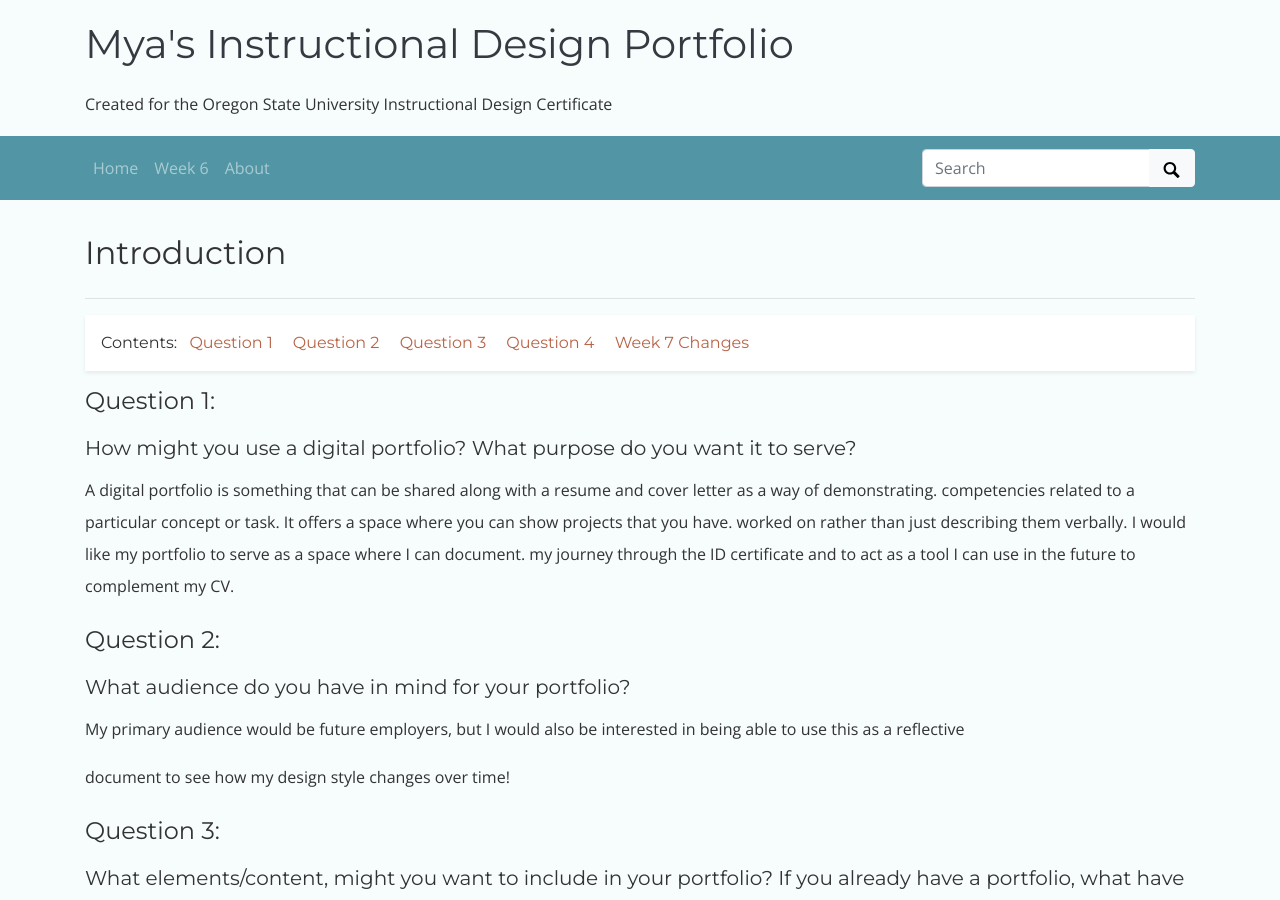
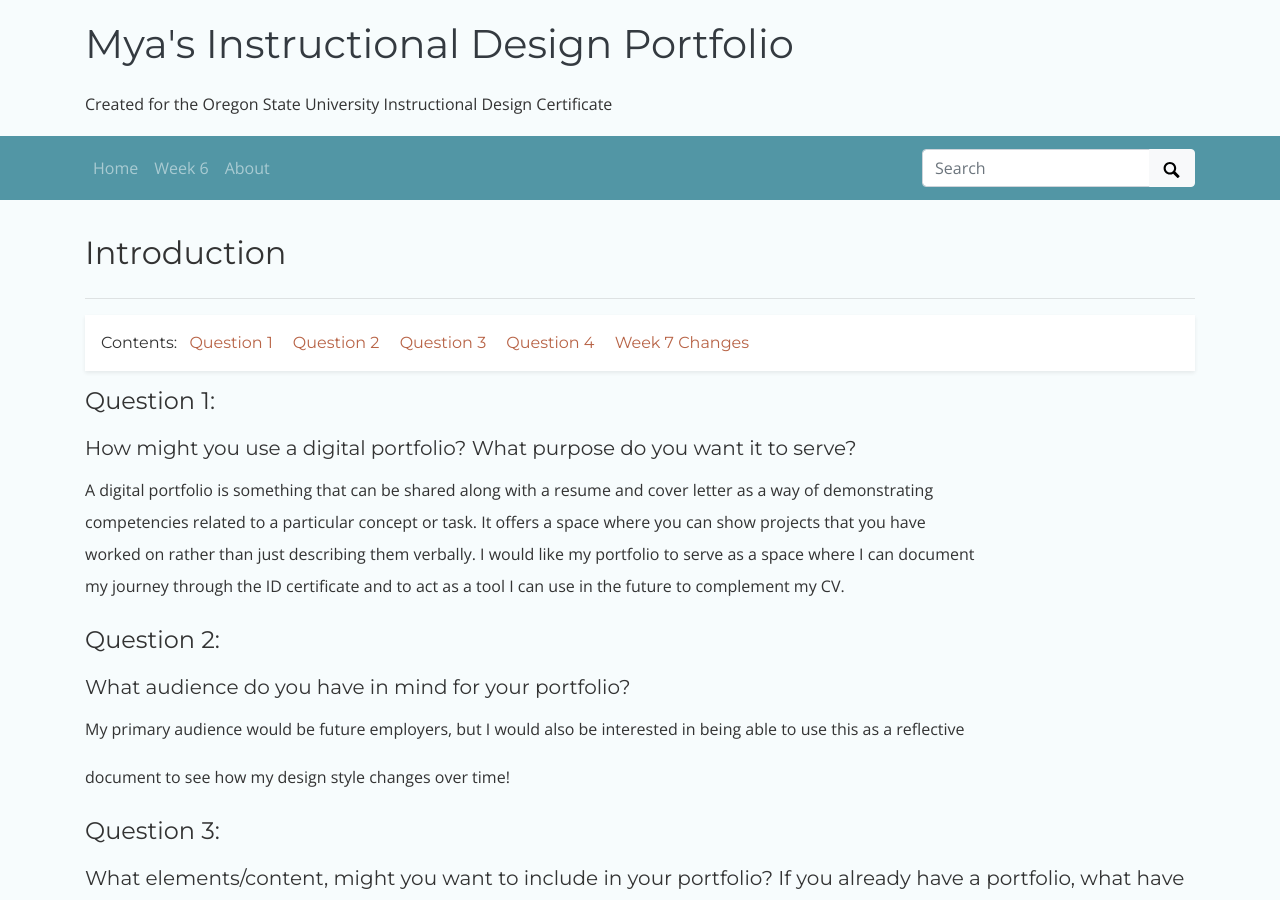
Before and after one commit to mxballin/instructional-design, a Jekyll site: the page built from pages/week7.md, in a window 1280 px wide and 900 px high. Built offline with Jekyll 4.4.1, drawn with Linux system fonts in a browser that asks for light colours; some web fonts are replaced.

```diff
--- a/pages/week7.md
+++ b/pages/week7.md
@@ -13,9 +13,9 @@ permalink: /week7.html
 #### Question 1:
 ##### How might you use a digital portfolio? What purpose do you want it to serve?
 
-A digital portfolio is something that can be shared along with a resume and cover letter as a way of demonstrating.
- competencies related to a particular concept or task. It offers a space where you can show projects that you have.
- worked on rather than just describing them verbally. I would like my portfolio to serve as a space where I can document.
+A digital portfolio is something that can be shared along with a resume and cover letter as a way of demonstrating<br>
+ competencies related to a particular concept or task. It offers a space where you can show projects that you have<br>
+ worked on rather than just describing them verbally. I would like my portfolio to serve as a space where I can document<br>
  my journey through the ID certificate and to act as a tool I can use in the future to complement my CV.
 
 
```
